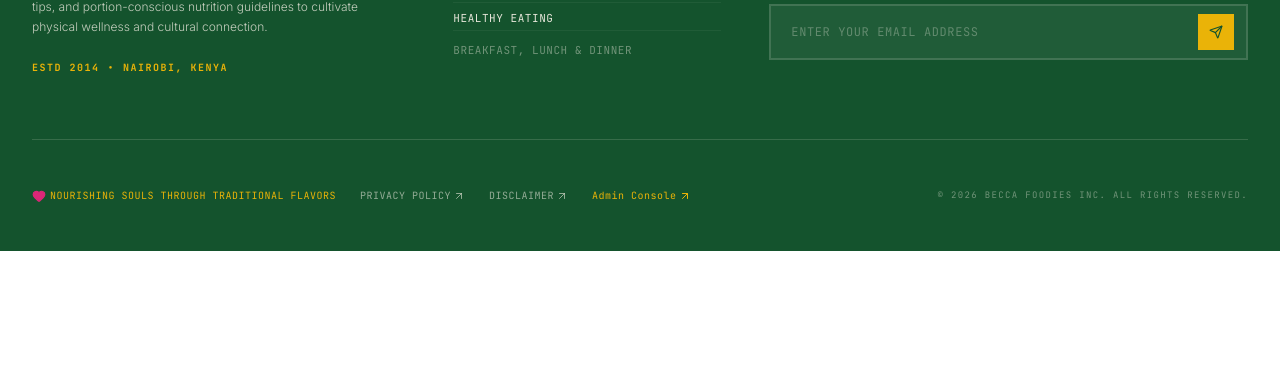
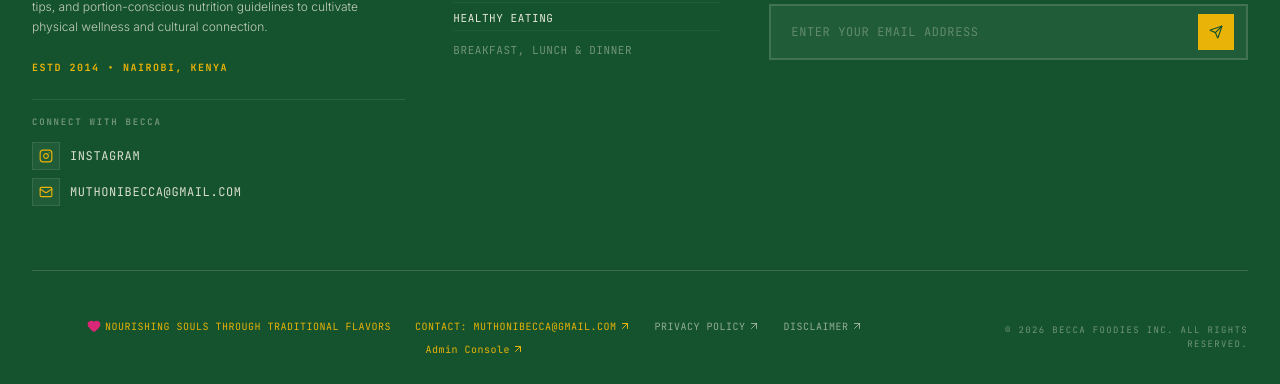
Before and after one commit to oscarkioge94/Foodie, a React (Vite) app: page / in a window 1280 px wide. Shown: the part 10586-10970 px from the top of the page. Before the commit the page ends 10837 px from the top, so only its background shows below. Built offline with nearby package versions, Linux system fonts and the light colour scheme; no server answers; the database is empty; a web font is replaced by a local one.

Commit message:
feat(footer): add social media and contact links
Include Instagram profile and email contact information in the footer to improve user engagement and accessibility.

```diff
--- a/src/components/Footer.tsx
+++ b/src/components/Footer.tsx
@@ -1,6 +1,6 @@
 import { useState, FormEvent } from "react";
 import { motion, AnimatePresence } from "motion/react";
-import { Send, Leaf, Heart, ArrowUpRight, CheckCircle } from "lucide-react";
+import { Send, Leaf, Heart, ArrowUpRight, CheckCircle, Instagram, Mail } from "lucide-react";
 
 interface FooterProps {
   onOpenAdmin?: () => void;
@@ -39,6 +39,35 @@ export default function Footer({ onOpenAdmin }: FooterProps) {
               <span>ESTD 2014</span>
               <span>•</span>
               <span>Nairobi, Kenya</span>
+            </div>
+
+            {/* Social Connect & Contact info */}
+            <div className="pt-4 border-t border-cream-bg/10 flex flex-col space-y-3">
+              <span className="font-mono text-[9px] font-bold text-cream-bg/40 uppercase tracking-[0.2em] block">
+                Connect with Becca
+              </span>
+              <div className="flex flex-col space-y-2">
+                <a
+                  href="https://www.instagram.com/becc.afoodies?utm_source=qr&igsh=ZnRjYXI3ZXhxNTFt"
+                  target="_blank"
+                  rel="noopener noreferrer"
+                  className="flex items-center space-x-2.5 text-xs font-mono text-cream-bg/85 hover:text-gold-yellow transition-all duration-200 group uppercase tracking-wider w-fit"
+                >
+                  <div className="p-1.5 rounded-none bg-white-card/5 border border-cream-bg/10 group-hover:border-gold-yellow/40 group-hover:bg-gold-yellow/10 transition-all flex items-center justify-center shrink-0">
+                    <Instagram className="w-3.5 h-3.5 text-gold-yellow" />
+                  </div>
+                  <span>Instagram</span>
+                </a>
+                <a
+                  href="mailto:muthonibecca@gmail.com"
+                  className="flex items-center space-x-2.5 text-xs font-mono text-cream-bg/85 hover:text-gold-yellow transition-all duration-200 group uppercase tracking-wider w-fit"
+                >
+                  <div className="p-1.5 rounded-none bg-white-card/5 border border-cream-bg/10 group-hover:border-gold-yellow/40 group-hover:bg-gold-yellow/10 transition-all flex items-center justify-center shrink-0">
+                    <Mail className="w-3.5 h-3.5 text-gold-yellow" />
+                  </div>
+                  <span>muthonibecca@gmail.com</span>
+                </a>
+              </div>
             </div>
           </div>
 
@@ -123,6 +152,10 @@ export default function Footer({ onOpenAdmin }: FooterProps) {
               <Heart className="w-3.5 h-3.5 mr-1 text-pink-red fill-pink-red" />
               <span>Nourishing souls through traditional flavors</span>
             </span>
+            <a href="mailto:muthonibecca@gmail.com" className="hover:text-white-card transition-colors flex items-center text-gold-yellow">
+              <span>Contact: muthonibecca@gmail.com</span>
+              <ArrowUpRight className="w-3 h-3 ml-0.5" />
+            </a>
             <a href="#" className="hover:text-white-card transition-colors flex items-center">
               <span>Privacy Policy</span>
               <ArrowUpRight className="w-3 h-3 ml-0.5" />
```
